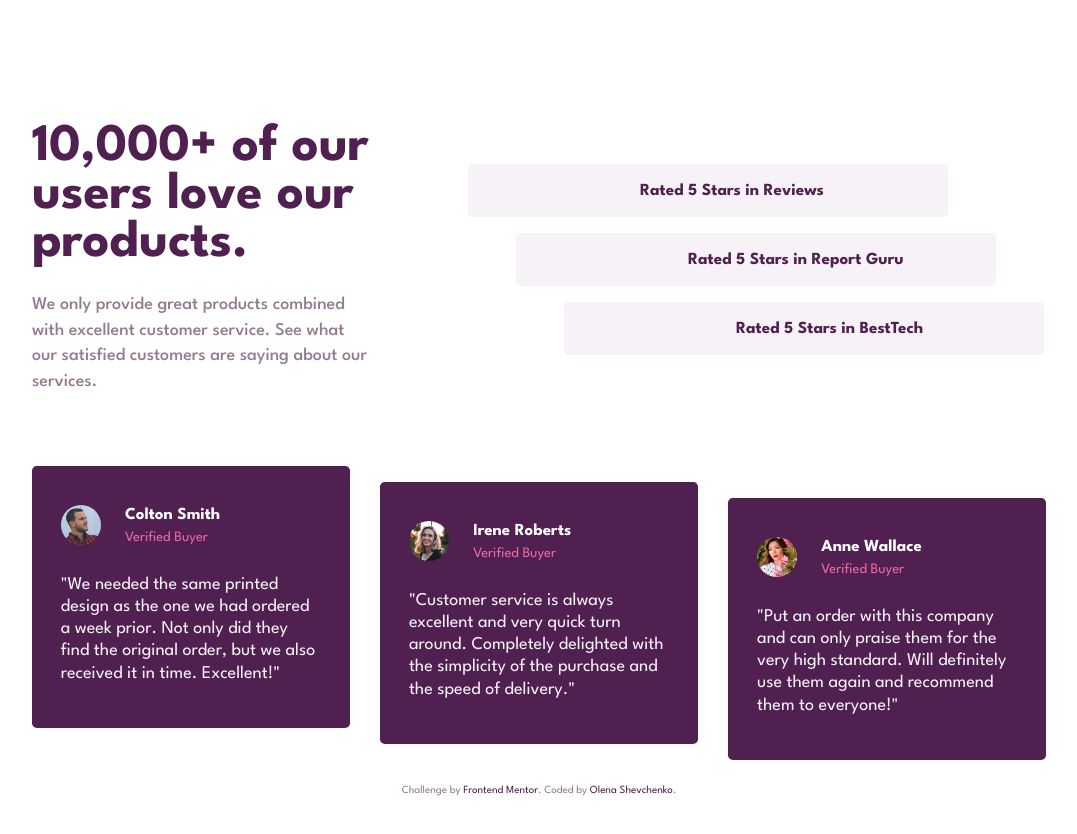
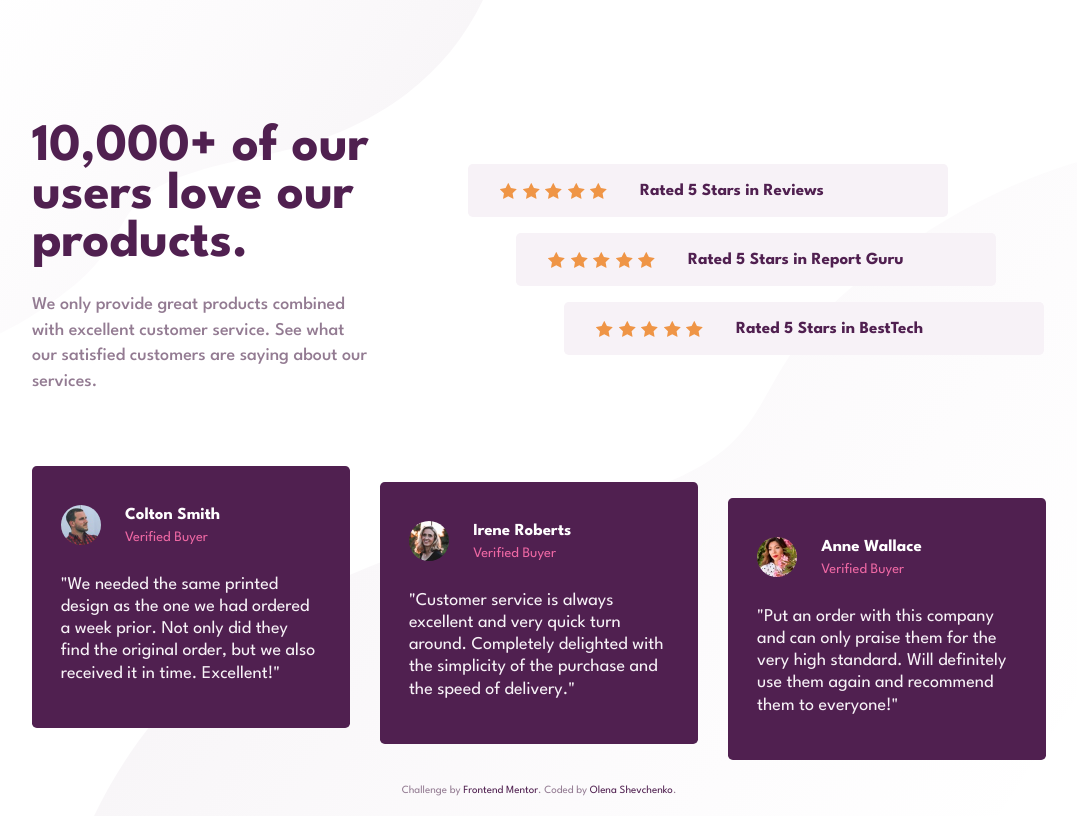
Before and after one commit to olenahelena/social__proof__section, a plain HTML site: page index.html in a window 1280 px wide. Shown: the whole page, without its empty margins (101-1178 px from the left). Drawn offline with nearby package versions, Linux system fonts and the light colour scheme; files that its build step writes are made by us from their sources.

Commit message:
Update style.scss

```diff
--- a/styles/style.scss
+++ b/styles/style.scss
@@ -20,7 +20,7 @@
       font-weight: 400;
       color: $dark-grayish-magenta;
       background-color: $white;
-      background: url('/social-proof-section-master/images/bg-pattern-top-mobile.svg');
+      background: url('/images/bg-pattern-top-mobile.svg');
       background-repeat: no-repeat;
       background-position: top left;
       height: 100vh;
@@ -82,7 +82,7 @@
   }
 
   .star__icons {
-      background-image: url('/social-proof-section-master/images/icon-star.svg');
+      background-image: url('/images/icon-star.svg');
       background-repeat: no-repeat;
       width: 1.125rem;
       height: 1.125rem;
@@ -209,7 +209,7 @@
 
   @media (min-width:62rem) {
       body {
-          background: url('/social-proof-section-master/images/bg-pattern-top-desktop.svg'), url('/social-proof-section-master/images/bg-pattern-bottom-desktop.svg');
+          background: url('/images/bg-pattern-top-desktop.svg'), url('/images/bg-pattern-bottom-desktop.svg');
           background-repeat: no-repeat, no-repeat;
           background-position: top left, bottom right;
       }
```
